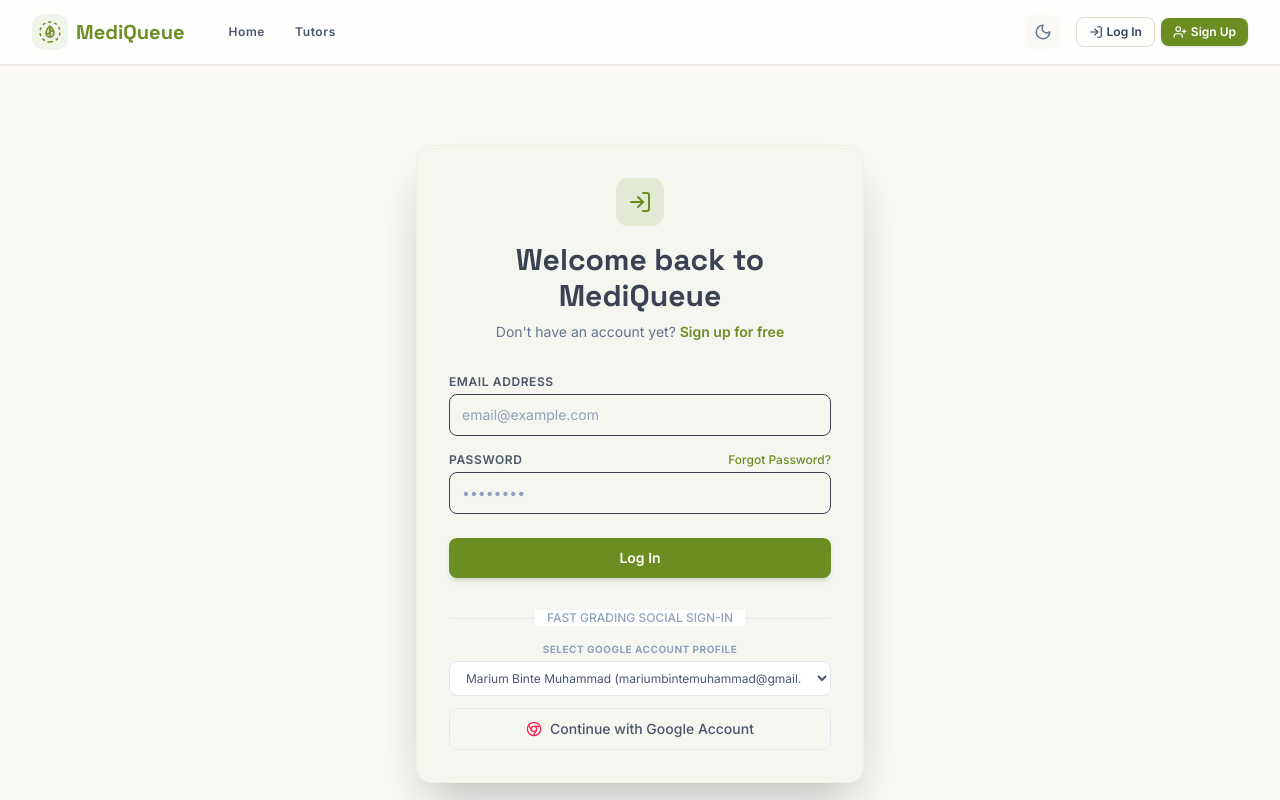
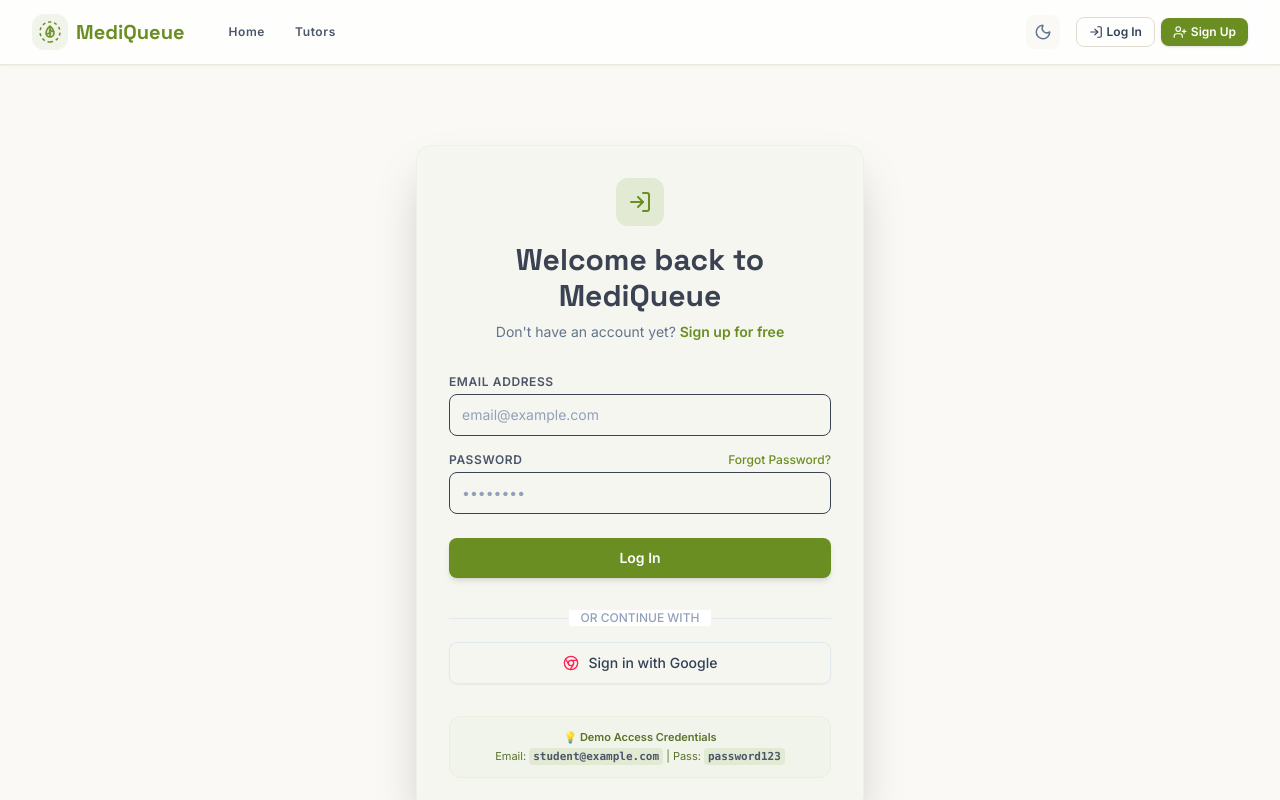
Before and after one commit to marium0908/Mediqueue, a React (Vite) app: page / in a window 1280 px wide. Both pictures are taken after a click on the button "Log In". Shown: the top 800 px of the page. Built offline with nearby package versions, Linux system fonts and the light colour scheme.

Commit message:
Update Auth.jsx

```diff
--- a/src/components/Auth.jsx
+++ b/src/components/Auth.jsx
@@ -12,7 +12,6 @@
   const [photoUrl, setPhotoUrl] = useState("");
   const [isLoading, setIsLoading] = useState(false);
   const [passwordError, setPasswordError] = useState("");
-  const [simulatedGoogleEmail, setSimulatedGoogleEmail] = useState("mariumbintemuhammad@gmail.com");
 
   useEffect(() => {
     setIsLogin(mode === "login");
@@ -81,48 +80,28 @@
     }
   };
 
-    // Google OAuth Simulation
-    const handleGoogleLogin = async () => {
-      setIsLoading(true);
-
-      // Dynamically use the entered email if provided in the input, otherwise fallback to the selected simulated email
-      const activeEmail = email.trim() || simulatedGoogleEmail;
-
-      const mockGoogleAccounts = [
-        { name: "Marium Binte Muhammad", email: "mariumbintemuhammad@gmail.com", photoUrl: "https://images.unsplash.com/photo-1494790108377-be9c29b29330?auto=format&fit=crop&q=80&w=150" },
-        { name: "John Doe", email: "johndoe@gmail.com", photoUrl: "https://images.unsplash.com/photo-1535713875002-d1d0cf377fde?auto=format&fit=crop&q=80&w=150" },
-        { name: "John Harvard", email: "john_harvard@gmail.com", photoUrl: "https://images.unsplash.com/photo-1507003211169-0a1dd7228f2d?auto=format&fit=crop&q=80&w=150" },
-        { name: "Jane Smith", email: "janesmith@gmail.com", photoUrl: "https://images.unsplash.com/photo-1438761681033-6461ffad8d80?auto=format&fit=crop&q=80&w=150" }
-      ];
-
-      let selectedAccount = mockGoogleAccounts.find(acc => acc.email.toLowerCase() === activeEmail.toLowerCase());
-
-      if (!selectedAccount) {
-        // Generate a clean custom account for ANY custom email/domain entered in the form
-        const fallbackName = name.trim() || activeEmail.split("@")[0].split(".")[0].replace(/[^a-zA-Z]/g, " ").replace(/\b\w/g, c => c.toUpperCase());
-        selectedAccount = {
-          name: fallbackName || "Google Scholar User",
-          email: activeEmail,
-          photoUrl: photoUrl.trim() || "https://images.unsplash.com/photo-1494790108377-be9c29b29330?auto=format&fit=crop&q=80&w=150"
-        };
-      }
-
+  const handleGoogleAction = async () => {
+    setIsLoading(true);
     try {
       const res = await fetch("/api/auth/google", {
         method: "POST",
         headers: { "Content-Type": "application/json" },
-        body: JSON.stringify(selectedAccount),
+        body: JSON.stringify({
+          name: "Guest Scholar",
+          email: "scholar.guest@example.com",
+          photoUrl: "https://images.unsplash.com/photo-1535713875002-d1d0cf377fde?auto=format&fit=crop&q=80&w=150"
+        }),
       });
 
       const data = await res.json();
       if (!res.ok) {
-        throw new Error(data.message || "Google Social Login simulation failed");
+        throw new Error(data.message || "Google single sign-on simulation failed");
       }
 
-      toast.success(`Successfully logged in using Google: ${data.user.name}`);
+      toast.success(`Welcome back, ${data.user.name || "Scholar Guest"}! Successfully logged in via Google.`);
       onAuthSuccess(data.token, data.user);
     } catch (err) {
-      toast.error(err.message || "Google authentication simulated error.");
+      toast.error(err.message || "Google Authenticate error.");
     } finally {
       setIsLoading(false);
     }
@@ -267,38 +246,30 @@
             </div>
             <div className="relative flex justify-center text-xs uppercase">
               <span className="bg-white dark:bg-slate-900 px-3 text-slate-400 dark:text-slate-500 font-medium">
-                Fast Grading Social Sign-in
+                Or Continue With
               </span>
             </div>
           </div>
 
-          <div className="mt-4 space-y-3">
-            <div className="space-y-1 text-center">
-              <label className="text-[10px] uppercase font-bold tracking-wider text-slate-400 dark:text-slate-500 block">
-                Select Google Account Profile
-              </label>
-              <select
-                value={simulatedGoogleEmail}
-                onChange={(e) => setSimulatedGoogleEmail(e.target.value)}
-                className="w-full text-xs px-3 py-2 border border-slate-200 dark:border-slate-850 rounded-lg bg-white dark:bg-slate-900 text-slate-800 dark:text-slate-200 focus:outline-none focus:ring-2 focus:ring-indigo-500"
-              >
-                <option value="mariumbintemuhammad@gmail.com">Marium Binte Muhammad (mariumbintemuhammad@gmail.com)</option>
-                <option value="johndoe@gmail.com">John Doe (johndoe@gmail.com)</option>
-                <option value="john_harvard@gmail.com">John Harvard (john_harvard@gmail.com)</option>
-                <option value="janesmith@gmail.com">Jane Smith (janesmith@gmail.com)</option>
-              </select>
-            </div>
-
+          <div className="mt-4">
             <button
-              onClick={handleGoogleLogin}
+              type="button"
+              onClick={handleGoogleAction}
               disabled={isLoading}
-              className="w-full flex items-center justify-center gap-2 py-2.5 px-4 border border-slate-200 dark:border-slate-800 rounded-lg text-slate-705 dark:text-slate-300 hover:bg-slate-50 dark:hover:bg-slate-850 font-medium text-sm transition duration-150 cursor-pointer"
+              className="w-full flex items-center justify-center gap-2.5 py-2.5 px-4 border border-slate-200 dark:border-slate-800 rounded-lg text-slate-700 dark:text-slate-300 hover:bg-indigo-50/50 dark:hover:bg-indigo-950/20 font-medium text-sm transition duration-150 cursor-pointer shadow-xs"
             >
               <Chrome className="h-4 w-4 text-rose-500" />
-              <span>Continue with Google Account</span>
+              <span>{isLogin ? "Sign in with Google" : "Sign up with Google"}</span>
             </button>
           </div>
         </div>
+
+        {isLogin && (
+          <div className="mt-4 p-3 bg-indigo-50/80 dark:bg-indigo-950/40 rounded-xl border border-indigo-100/50 dark:border-indigo-900/40 text-center text-[11px] text-indigo-700/90 dark:text-indigo-300">
+            <span className="font-semibold block mb-0.5">💡 Demo Access Credentials</span>
+            <span>Email: <strong className="font-mono bg-indigo-100 dark:bg-indigo-950/80 px-1 py-0.5 rounded text-slate-800 dark:text-indigo-200">student@example.com</strong> | Pass: <strong className="font-mono bg-indigo-100 dark:bg-indigo-950/80 px-1 py-0.5 rounded text-slate-800 dark:text-indigo-200">password123</strong></span>
+          </div>
+        )}
       </motion.div>
     </div>
   );
```
